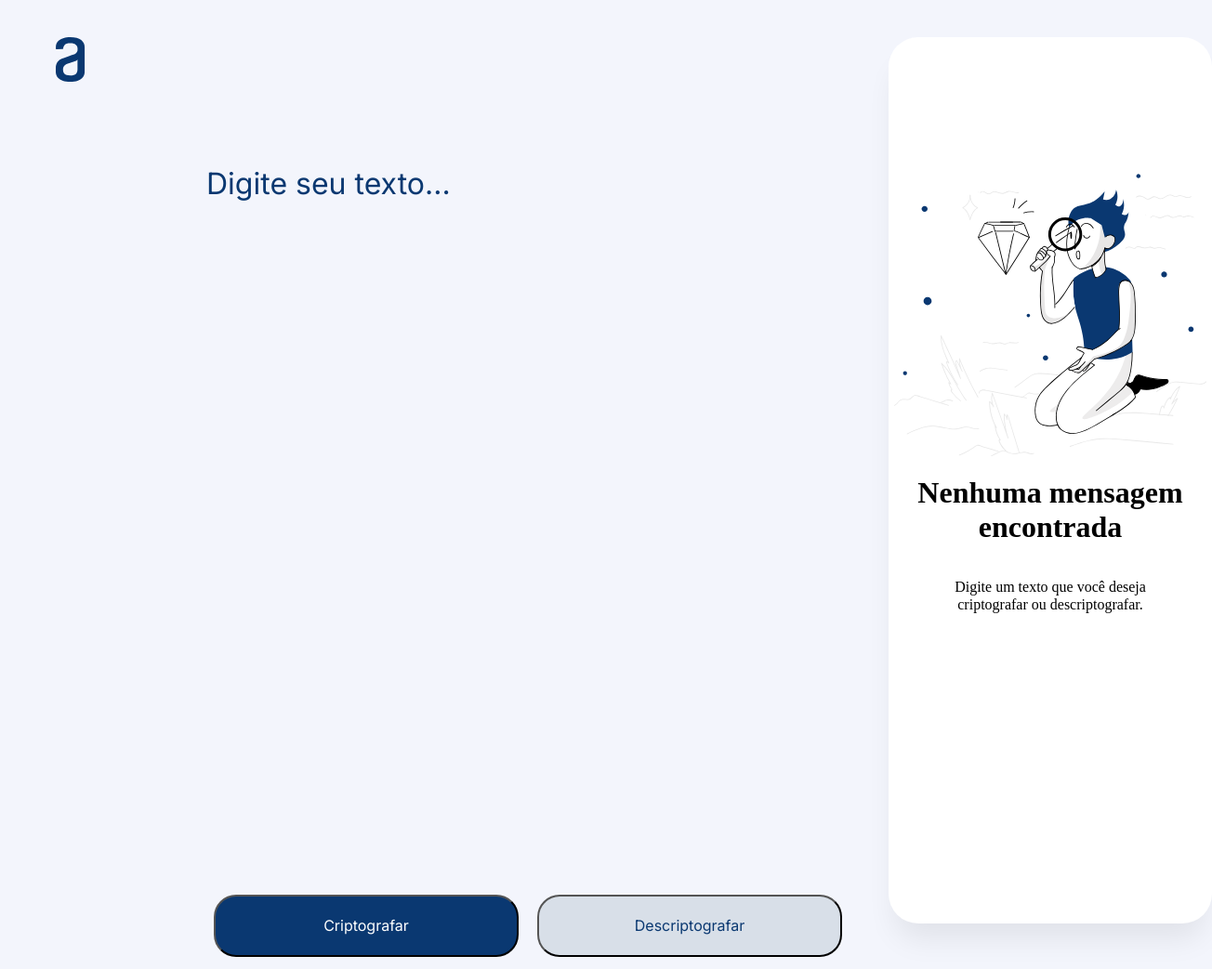
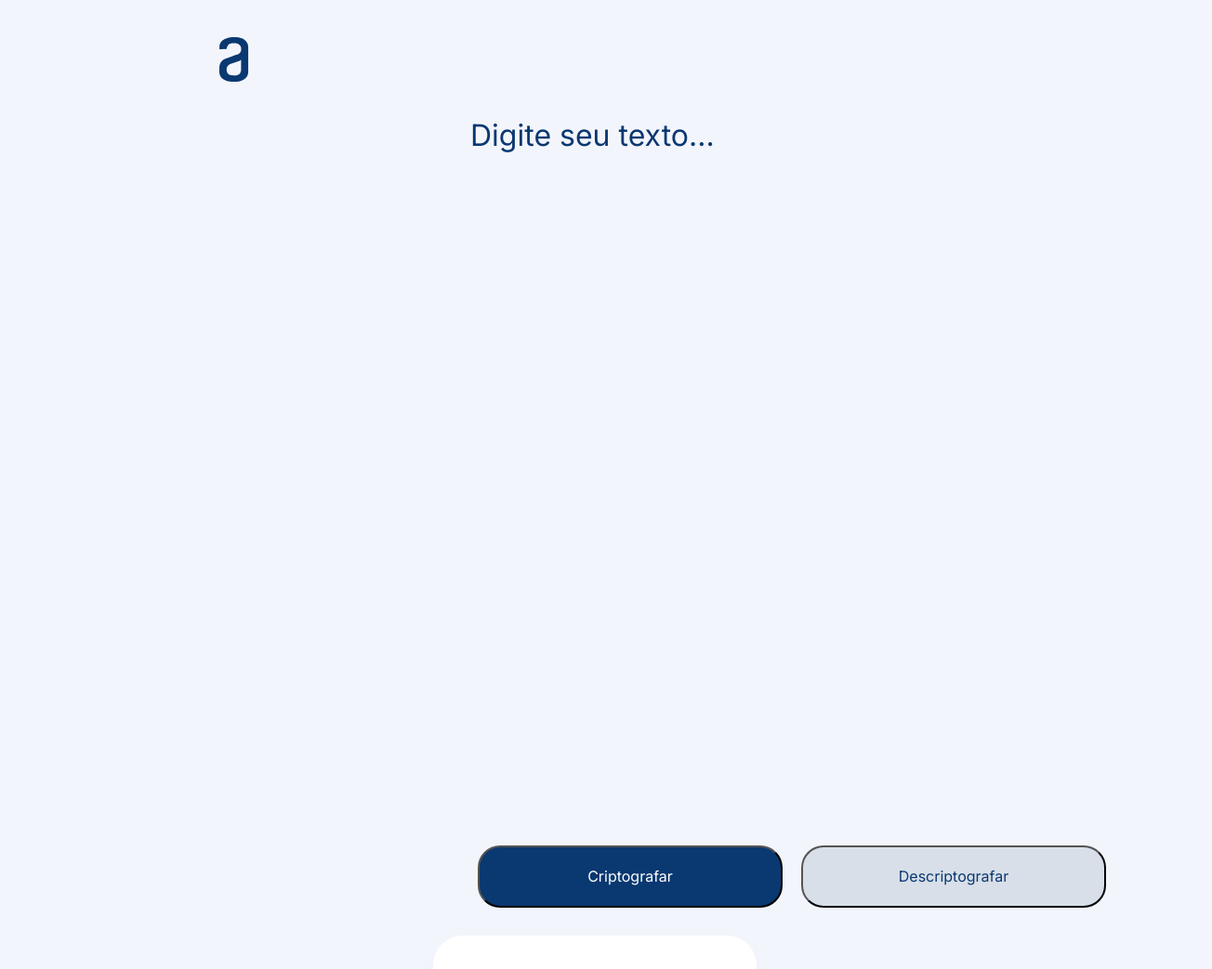
Before and after one commit to gomesgeorgelucas/Challenge-Oracle-ONE, a plain HTML site: page index.html in a window 1280 px wide. Shown: the top 1043 px of the page at 93% size, 1304 px wide, since content can reach past the window. Drawn offline with Linux system fonts and the light colour scheme.

Commit message:
flex fix

```diff
--- a/index.html
+++ b/index.html
@@ -19,18 +19,16 @@
     <title>Decodificador de Texto</title>
   </head>
   <body>
-    <div class="container main">
-      <div class="container input">
-        <header class="header">
-          <div class="logo">
+    <header></header>
+    <main>
+      <section class="logo">
         <img
           src="./assets/img/logo.svg"
           alt="logo Alura letra a minúscula cursiva"
         />
-          </div>
-        </header>
-        <section class="principal">
-          <section class="text-input">
+      </section>
+      <section id="decoder-section" class="container">
+        <div>
           <textarea
             name="text-area"
             id="text-area"
@@ -38,40 +36,33 @@
             placeholder="Digite seu texto..."
             required
           ></textarea>
-          </section>
-          <section class="buttons">
+          <div class="buttons">
             <button id="encrypt-button" class="button crypt">
               Criptografar
             </button>
             <button id="decrypt-button" class="button decrypt">
               Descriptografar
             </button>
+          </div>
+        </div>
       </section>
-        </section>
-      </div>
-      <div class="container output">
-        <aside class="aside">
-          <div class="aside-content">
-            <div class="aside-img">
+      <section id="decoded-section" class="container">
+        <div class="decoded-img">
           <img
             src="./assets/img/side.svg"
             alt="Pessoa sentada sobre as pernas olhando um diamante através de uma lupa"
           />
         </div>
-            <div class="aside-message">
+        <div class="decoded-message">
           <h1>Nenhuma mensagem encontrada</h1>
           <p>
             Digite um texto que você deseja <br />
             criptografar ou descriptografar.
           </p>
         </div>
-          </div>
-          <div class="aside-button">
-            <button class="button aside-copy">Copiar</button>
-          </div>
-        </aside>
-      </div>
-    </div>
+        <button id="decoded-copy" class="button">Copiar</button>
+      </section>
+    </main>
     <footer>
       <div class="media">
         <div class="github">
--- a/style/style.css
+++ b/style/style.css
@@ -1,71 +1,39 @@
 body {
+  background-color: #f3f5fc;
+}
+
+main {
   display: flex;
-  flex-direction: column;
-  justify-content: space-between;
-  background-color: #f3f5fc;
-
-  flex-grow: 1;
+  margin: 40px;
+  flex-direction: row;
+  justify-content: space-evenly;
+  flex-wrap: wrap;
 }
 
 .container {
-  margin: 40px;
   display: flex;
-
   flex-direction: column;
-  justify-content: space-round;
-}
-
-.main {
-  min-height: 100vh;
-  height: 1024px;
-  height: 100%;
-  flex-direction: row;
-}
-
-.input {
-  flex: 2;
-  margin: 0px;
 }
 
 .logo {
-  padding-left: 20px;
-  padding-right: 20px;
+  flex: 1;
+  text-align: center;
+  flex-basis: 10%;
 }
 
-.principal {
-  display: flex;
-  flex-direction: column;
-  justify-content: space-between;
-  margin-right: 40px;
-  margin-left: 180px;
-  height: 100%;
-}
-
-::placeholder {
-  /* Chrome, Firefox, Opera, Safari 10.1+ */
-  color: #0a3871;
-  opacity: 1; /* Firefox */
-}
-
-:-ms-input-placeholder {
-  /* Internet Explorer 10-11 */
-  color: #0a3871;
-}
-
-::-ms-input-placeholder {
-  /* Microsoft Edge */
-  color: #0a3871;
-}
-
-.text-input {
-  margin-top: 80px;
+#decoder-section > div {
+  flex-basis: 50%;
+  padding-right: 40px;
+  padding-left: 40px;
+  padding-bottom: 20px;
+  padding-top: 40px;
 }
 
 #text-area {
+  margin-top: 40px;
   font-weight: 400;
   font-style: normal;
   width: 100%;
-  max-height: 100%;
   line-height: 150%;
   resize: none;
   font-family: "Inter", sans-serif;
@@ -80,6 +48,7 @@ body {
 .buttons {
   display: flex;
   justify-content: space-around;
+  flex-wrap: wrap;
 }
 
 .button {
@@ -104,57 +73,44 @@ body {
   color: #0a3871;
 }
 
-.output {
-  flex: 1;
-  margin: 0px;
-  height: 954px;
-  width: 400px;
+::placeholder {
+  /* Chrome, Firefox, Opera, Safari 10.1+ */
+  color: #0a3871;
+  opacity: 1; /* Firefox */
 }
 
-.aside {
-  display: flex;
-  flex-direction: column;
-  align-content: center;
+:-ms-input-placeholder {
+  /* Internet Explorer 10-11 */
+  color: #0a3871;
+}
+
+::-ms-input-placeholder {
+  /* Microsoft Edge */
+  color: #0a3871;
+}
+
+#decoded-section {
+  flex-basis: 25%;
   justify-content: center;
+  align-items: center;
   background-color: white;
   box-shadow: 0px 24px 32px -8px rgba(0, 0, 0, 0.08);
   border-radius: 32px;
-  height: 100%;
 }
 
-.aside-content {
-  display: flex;
-  flex: 2;
-  flex-direction: column;
-  justify-content: flex-end;
-  align-items: center;
+.decoded-img {
+  margin-top: 250px;
 }
 
-.aside-img {
-  display: flex;
-  align-items: center;
-  flex-direction: column;
+.decoded-message {
+  text-align: center;
 }
 
-.aside-message {
-  display: flex;
-  align-items: center;
-  text-align: center;
-  flex-direction: column;
-}
-
-.aside-button {
-  visibility: hidden;
-  flex: 1;
-  display: flex;
-  flex-direction: column;
-  align-items: center;
-  justify-content: flex-end;
-}
-
-.aside-copy {
+#decoded-copy {
   background-color: transparent;
   color: #0a3871;
+  margin-top: auto;
+  margin-bottom: 32px;
 }
 
 footer {
```
Lines whose indentation alone changed are shown as unchanged.
